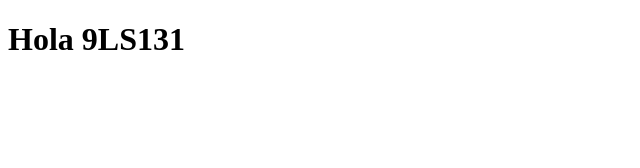
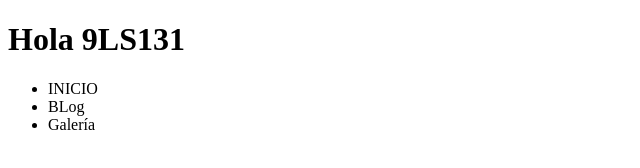
Before and after one commit to Umprofeti/9LS131, a plain HTML site: page index.html in a window 1280 px wide. Shown: the whole page, without its empty margins (0-640 px from the left). Drawn offline with Linux system fonts and the light colour scheme.

Commit message:
Add: Se agrega el menú

```diff
--- a/index.html
+++ b/index.html
@@ -8,6 +8,14 @@
 <body>
     <header>
         <h1>Hola 9LS131</h1>
+        <nav>
+            <ul>
+                <li>INICIO</li>
+                <li>BLog</li>
+                <li>Galería</li>
+            </ul>
+        </nav>
     </header>
+
 </body>
 </html>
```
